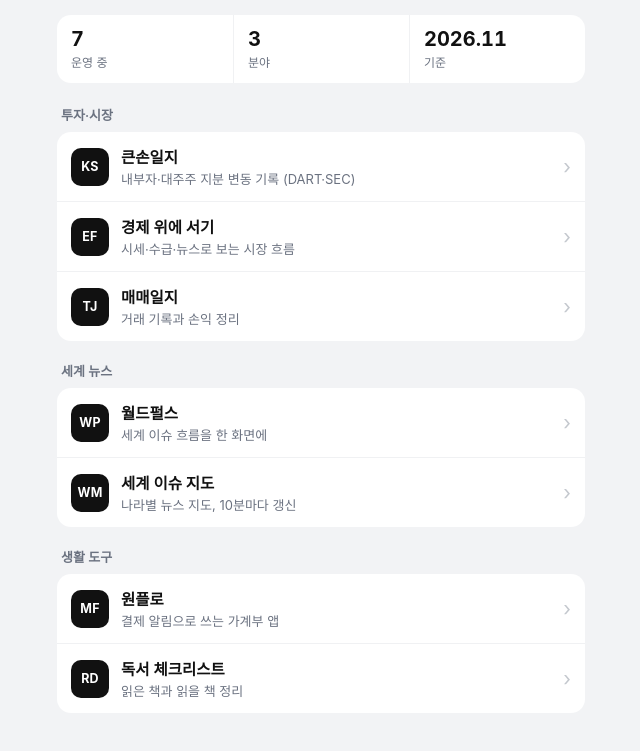
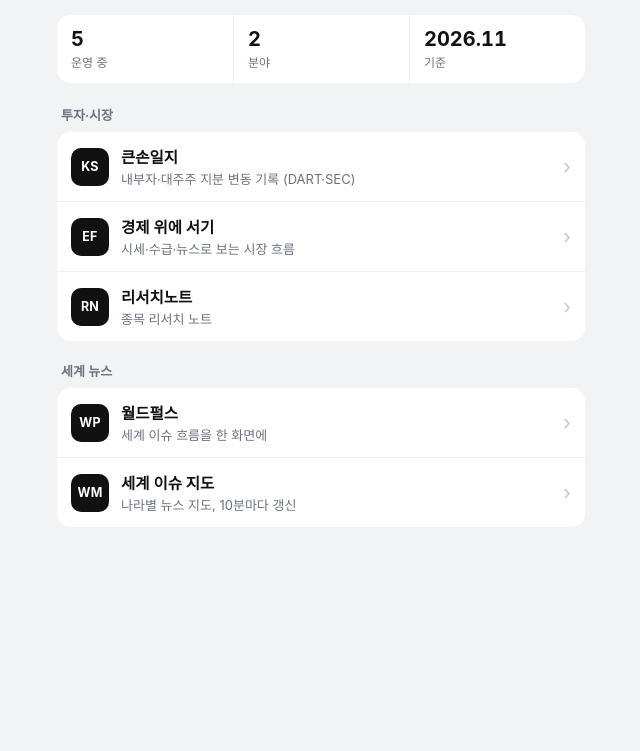
Before and after one commit to jinhj423/world-issue-map, a plain HTML site: page hub/public/index.html in a window 1280 px wide. Shown: the part 87-838 px from the top of the page, without its empty margins (319-959 px from the left). After the commit the page ends 800 px from the top, so only its background shows below. Drawn offline with Linux system fonts and the light colour scheme; a web font is replaced by a local one.

Commit message:
링크 모음: 매매일지·생활 도구 빼고 리서치노트 추가 (#2)
* hub: 내가 만든 서비스 링크 모음 페이지 (A안 앱 목록형) + 링크 점검 워크플로

Co-Authored-By: Claude Opus 5.5 <noreply@anthropic.com>
Claude-Session: https://claude.ai/code/session_018PyaHSLB8cEEHHasx2pK6d

* hub: 매매일지·생활 도구 빼고 리서치노트 추가

Co-Authored-By: Claude Opus 5.5 <noreply@anthropic.com>
Claude-Session: https://claude.ai/code/session_018PyaHSLB8cEEHHasx2pK6d

* hub-check: 비밀번호 잠금 서비스의 401 응답을 정상으로 처리

Co-Authored-By: Claude Opus 5.5 <noreply@anthropic.com>
Claude-Session: https://claude.ai/code/session_018PyaHSLB8cEEHHasx2pK6d

---------

Co-authored-by: Claude <noreply@anthropic.com>

```diff
--- a/hub/public/index.html
+++ b/hub/public/index.html
@@ -11,19 +11,19 @@
 <meta name="theme-color" content="#0e0f11" media="(prefers-color-scheme: dark)">
 <link rel="icon" href="/icon.svg?v=1" type="image/svg+xml">
 <link rel="stylesheet" href="https://cdn.jsdelivr.net/gh/orioncactus/pretendard@v1.3.9/dist/web/variable/pretendardvariable-dynamic-subset.min.css">
-<link rel="stylesheet" href="/style.css?v=1">
+<link rel="stylesheet" href="/style.css?v=2">
 </head>
 <body>
 <main class="w">
   <h1>만든 것들</h1>
   <p class="sub">직접 만들어 운영 중인 사이트와 앱</p>
-  <div class="strip"><div><b data-count="total">7</b><span>운영 중</span></div><div><b>3</b><span>분야</span></div><div><b>2026.11</b><span>기준</span></div></div>
+  <div class="strip"><div><b data-count="total">5</b><span>운영 중</span></div><div><b>2</b><span>분야</span></div><div><b>2026.11</b><span>기준</span></div></div>
 
   <h2>투자·시장</h2>
   <div class="g">
     <a class="r" href="https://kson-ledger.jinhj423-42b.workers.dev/" target="_blank" rel="noopener"><span class="m" aria-hidden="true">KS</span><span class="t"><b>큰손일지</b><p>내부자·대주주 지분 변동 기록 (DART·SEC)</p></span><span class="ch" aria-hidden="true">›</span></a>
     <a class="r" href="https://econ-flow.jinhj423-42b.workers.dev/" target="_blank" rel="noopener"><span class="m" aria-hidden="true">EF</span><span class="t"><b>경제 위에 서기</b><p>시세·수급·뉴스로 보는 시장 흐름</p></span><span class="ch" aria-hidden="true">›</span></a>
-    <a class="r" href="https://jinhj423.github.io/trade-journal/" target="_blank" rel="noopener"><span class="m" aria-hidden="true">TJ</span><span class="t"><b>매매일지</b><p>거래 기록과 손익 정리</p></span><span class="ch" aria-hidden="true">›</span></a>
+    <a class="r" href="https://research-notes.jinhj423-42b.workers.dev/" target="_blank" rel="noopener"><span class="m" aria-hidden="true">RN</span><span class="t"><b>리서치노트</b><p>종목 리서치 노트</p></span><span class="ch" aria-hidden="true">›</span></a>
   </div>
 
   <h2>세계 뉴스</h2>
@@ -32,11 +32,6 @@
     <a class="r" href="https://wnm.jinhj423-42b.workers.dev/" target="_blank" rel="noopener"><span class="m" aria-hidden="true">WM</span><span class="t"><b>세계 이슈 지도</b><p>나라별 뉴스 지도, 10분마다 갱신</p></span><span class="ch" aria-hidden="true">›</span></a>
   </div>
 
-  <h2>생활 도구</h2>
-  <div class="g">
-    <a class="r" href="https://money-flow.jinhj423-42b.workers.dev/" target="_blank" rel="noopener"><span class="m" aria-hidden="true">MF</span><span class="t"><b>원플로</b><p>결제 알림으로 쓰는 가계부 앱</p></span><span class="ch" aria-hidden="true">›</span></a>
-    <a class="r" href="https://jinhj423.github.io/reading-tracker/" target="_blank" rel="noopener"><span class="m" aria-hidden="true">RD</span><span class="t"><b>독서 체크리스트</b><p>읽은 책과 읽을 책 정리</p></span><span class="ch" aria-hidden="true">›</span></a>
-  </div>
 
 </main>
 </body>
```
Also changed, not shown: hub/tests/hub.test.mjs (+4 -4 lines), 1 other file.
